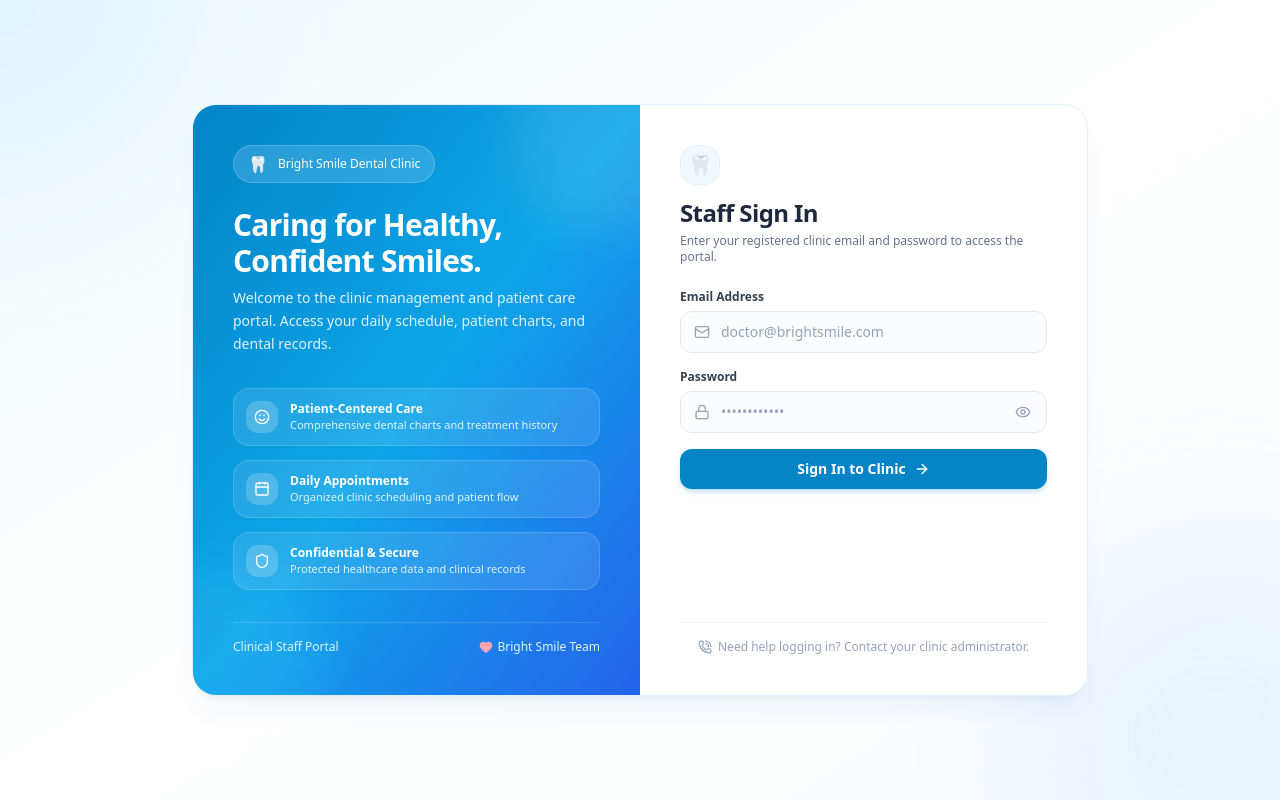
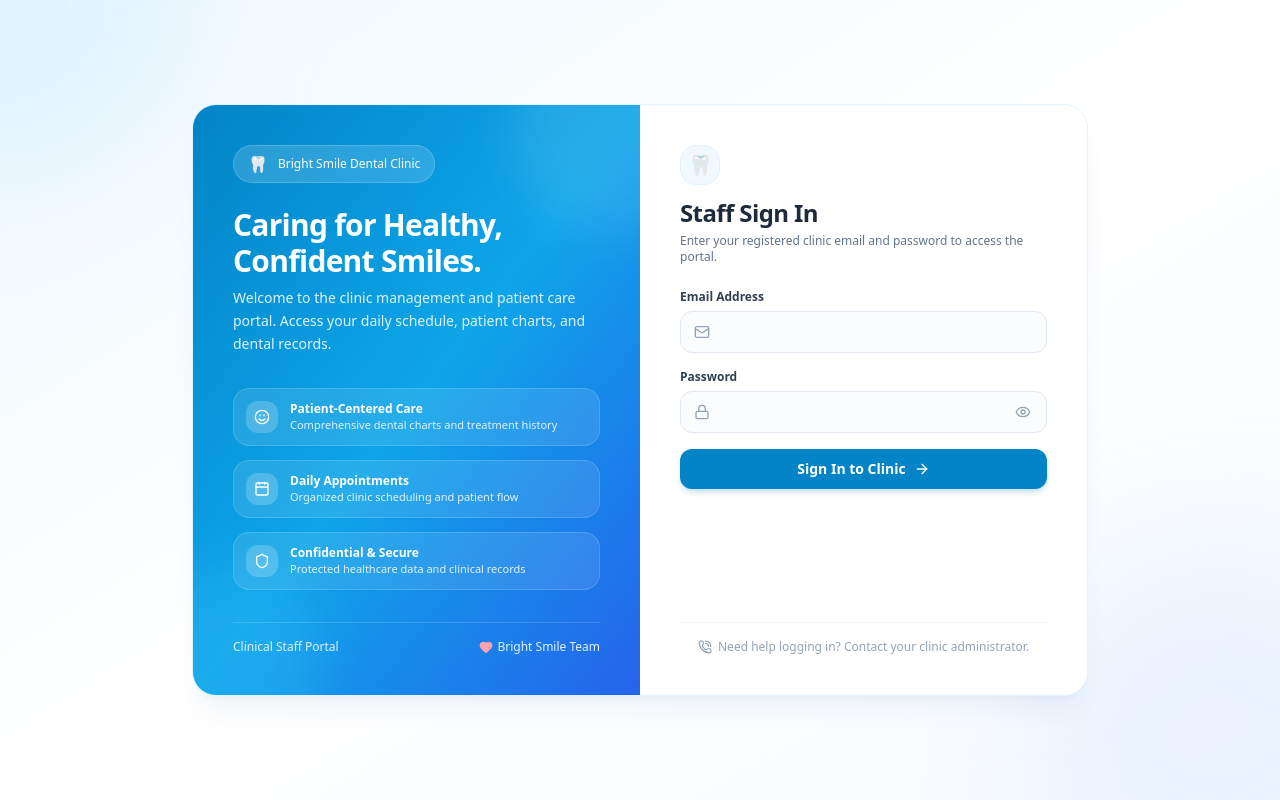
Before and after one commit to dilawar45/Dental_PMS, a Next.js app in the folder apps/web/: page /login in a window 1280 px wide. Built offline with nearby package versions, Linux system fonts and the light colour scheme; no server answers.

Commit message:
fix(auth): add strict length checks, validation and clean empty placeholders on sign in

```diff
--- a/apps/web/src/app/login/page.tsx
+++ b/apps/web/src/app/login/page.tsx
@@ -32,11 +32,39 @@ function LoginForm() {
   const handleLogin = async (e: React.FormEvent) => {
     e.preventDefault();
     setErrorMsg(null);
+
+    const cleanEmail = email.trim();
+    if (!cleanEmail) {
+      setErrorMsg('Please enter your email address.');
+      return;
+    }
+    if (cleanEmail.length > 35) {
+      setErrorMsg('Email address cannot exceed 35 characters.');
+      return;
+    }
+    const emailRegex = /^[^\s@]+@[^\s@]+\.[^\s@]+$/;
+    if (!emailRegex.test(cleanEmail)) {
+      setErrorMsg('Please enter a valid email address.');
+      return;
+    }
+    if (!password) {
+      setErrorMsg('Please enter your password.');
+      return;
+    }
+    if (password.length < 8) {
+      setErrorMsg('Password must be at least 8 characters.');
+      return;
+    }
+    if (password.length > 32) {
+      setErrorMsg('Password cannot exceed 32 characters.');
+      return;
+    }
+
     setIsLoading(true);
 
     try {
       const { data, error } = await supabase.auth.signInWithPassword({
-        email: email.trim(),
+        email: cleanEmail,
         password,
       });
 
@@ -176,9 +204,10 @@ function LoginForm() {
                     type="email"
                     autoComplete="email"
                     required
+                    maxLength={35}
                     value={email}
-                    onChange={(e) => setEmail(e.target.value)}
-                    placeholder="doctor@brightsmile.com"
+                    onChange={(e) => setEmail(e.target.value.slice(0, 35))}
+                    placeholder=""
                     className="w-full pl-10 pr-4 py-2.5 rounded-xl border border-slate-200 bg-slate-50/50 text-sm text-slate-800 placeholder:text-slate-400 focus:outline-none focus:ring-2 focus:ring-sky-500/20 focus:border-sky-500 focus:bg-white transition-all"
                   />
                 </div>
@@ -198,9 +227,11 @@ function LoginForm() {
                     type={showPassword ? 'text' : 'password'}
                     autoComplete="current-password"
                     required
+                    minLength={8}
+                    maxLength={32}
                     value={password}
-                    onChange={(e) => setPassword(e.target.value)}
-                    placeholder="••••••••••••"
+                    onChange={(e) => setPassword(e.target.value.slice(0, 32))}
+                    placeholder=""
                     className="w-full pl-10 pr-10 py-2.5 rounded-xl border border-slate-200 bg-slate-50/50 text-sm text-slate-800 placeholder:text-slate-400 focus:outline-none focus:ring-2 focus:ring-sky-500/20 focus:border-sky-500 focus:bg-white transition-all"
                   />
                   <button
```
